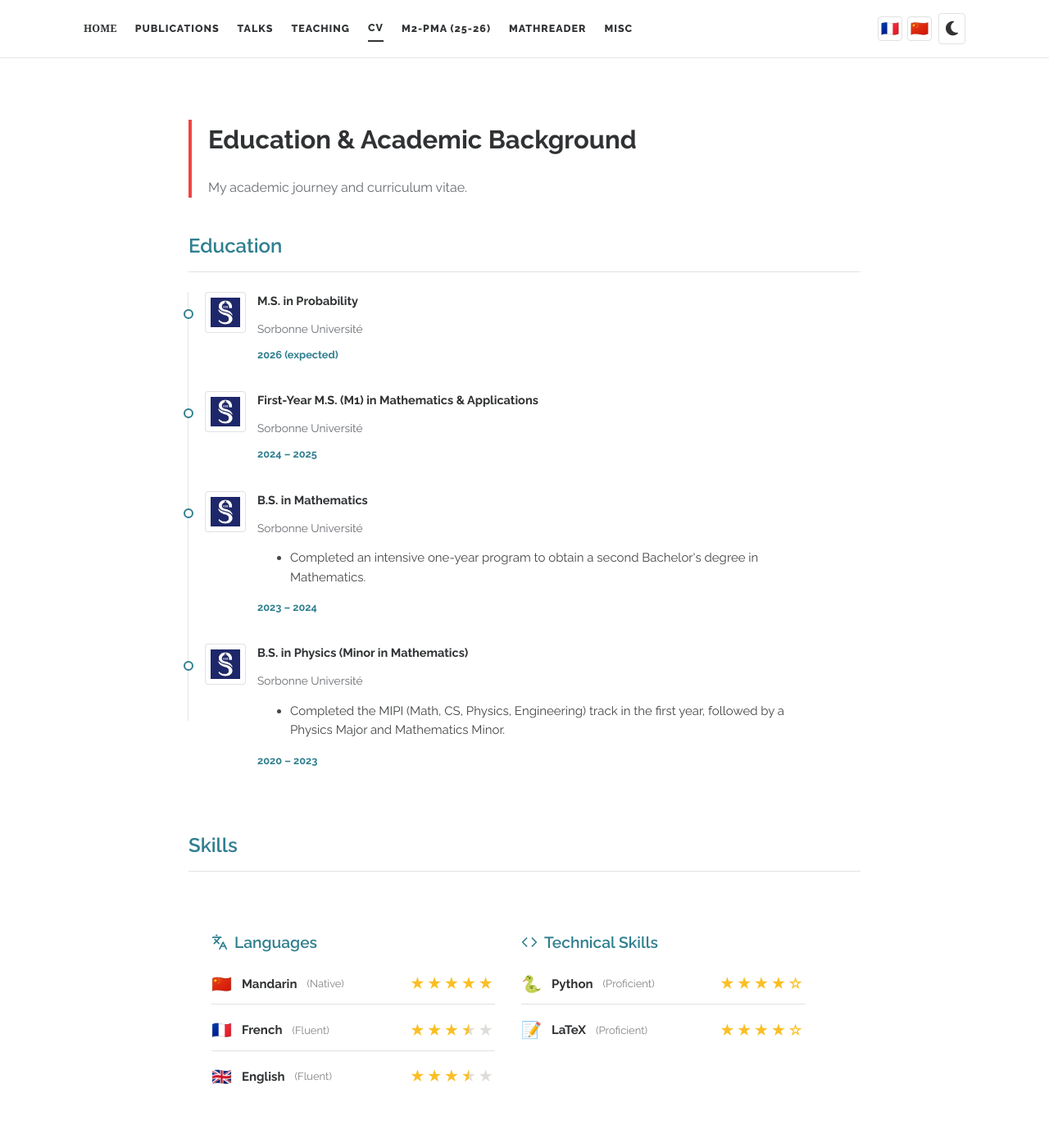
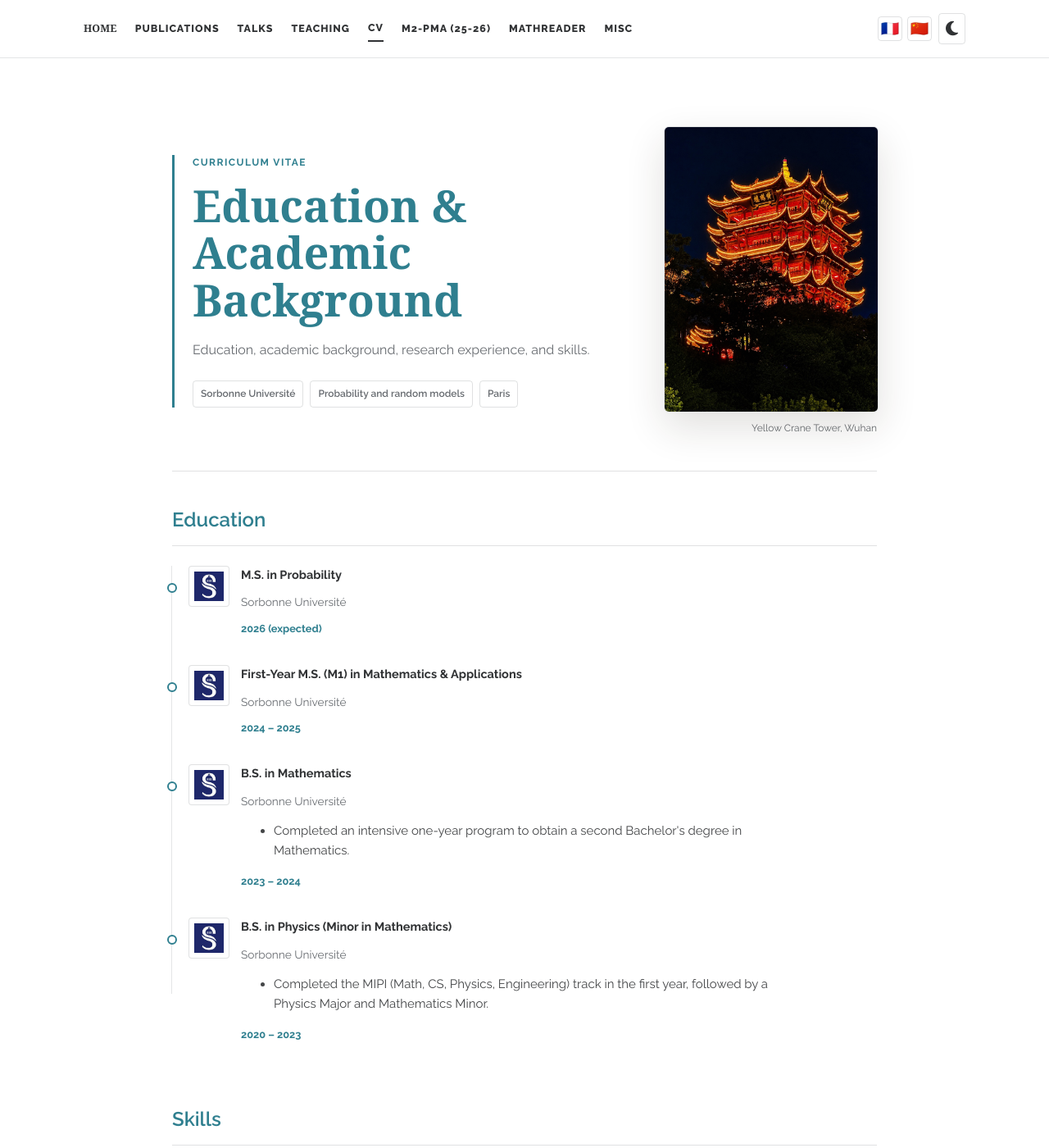
Before and after one commit to Lucien-XIAO/Lucien-XIAO.github.io, a Jekyll site: the page built from cv.md, in a window 1280 px wide and 1400 px high. Shown: the whole window at 82% size. Built offline with Jekyll 4.4.1, drawn with Linux system fonts in a browser that asks for light colours; nearby versions of some CDN libraries; a style sheet for code colours, icons or effects is not loaded.

Commit message:
Add CV page portrait header

```diff
--- a/_includes/head.html
+++ b/_includes/head.html
@@ -16,8 +16,8 @@
 <link rel="stylesheet" href="/assets/css/font_sans_serif.css">
 <link rel="stylesheet" href="/assets/css/style-no-dark-mode_old.css">
 <link rel="stylesheet" href="/assets/css/publications-no-dark-mode_old.css">
-<link rel="stylesheet" href="/assets/css/theme-claude.css?v=12">
-<script src="/assets/js/site-i18n.js?v=11" defer></script>
+<link rel="stylesheet" href="/assets/css/theme-claude.css?v=13">
+<script src="/assets/js/site-i18n.js?v=12" defer></script>
 <script>
   (function() {
     var theme = localStorage.getItem('theme');
--- a/assets/css/theme-claude.css
+++ b/assets/css/theme-claude.css
@@ -3188,3 +3188,136 @@ body.theme-claude.has-paris-strip .content {
     height: 118px;
   }
 }
+
+/* --- CV page portrait header --- */
+body.theme-claude .cv-page {
+  margin: 34px auto 40px;
+  max-width: 900px;
+}
+
+body.theme-claude .cv-hero {
+  align-items: center;
+  border-bottom: 1px solid var(--claude-border);
+  display: grid;
+  gap: 38px;
+  grid-template-columns: minmax(0, 1fr) minmax(220px, 260px);
+  margin-bottom: 38px;
+  padding: 14px 0 42px;
+}
+
+body.theme-claude .cv-hero-copy {
+  border-left: 3px solid var(--claude-accent);
+  padding-left: 22px;
+}
+
+body.theme-claude .cv-kicker {
+  color: var(--claude-accent);
+  font-size: 12px;
+  font-weight: 700;
+  letter-spacing: 0.12em;
+  margin: 0 0 14px;
+  text-transform: uppercase;
+}
+
+body.theme-claude .cv-hero h1 {
+  color: var(--claude-primary);
+  font-family: "Noto Serif SC", "Georgia", serif;
+  font-size: clamp(38px, 5vw, 54px);
+  font-weight: 700;
+  line-height: 1.07;
+  margin: 0 0 18px;
+}
+
+body.theme-claude .cv-lede {
+  color: var(--claude-secondary);
+  font-size: 16px;
+  line-height: 1.7;
+  margin: 0;
+  max-width: 540px;
+}
+
+body.theme-claude .cv-hero-meta {
+  display: flex;
+  flex-wrap: wrap;
+  gap: 8px;
+  margin-top: 24px;
+}
+
+body.theme-claude .cv-hero-meta span {
+  border: 1px solid var(--claude-border);
+  border-radius: 4px;
+  color: var(--claude-secondary);
+  font-size: 12px;
+  font-weight: 600;
+  padding: 6px 9px;
+}
+
+body.theme-claude .cv-hero-photo {
+  justify-self: end;
+  margin: 0;
+  max-width: 260px;
+  width: 100%;
+}
+
+body.theme-claude .cv-hero-photo img {
+  aspect-ratio: 3 / 4;
+  border: 1px solid var(--claude-border);
+  border-radius: 6px;
+  box-shadow: 0 18px 48px rgba(45, 32, 24, 0.14);
+  display: block;
+  filter: saturate(0.96) contrast(0.99) brightness(0.98);
+  object-fit: cover;
+  object-position: center 42%;
+  width: 100%;
+}
+
+body.theme-claude .cv-hero-photo figcaption {
+  color: var(--claude-secondary);
+  font-size: 12px;
+  margin-top: 10px;
+  text-align: right;
+}
+
+body.theme-claude .cv-section-title {
+  border-bottom: 1px solid var(--claude-border);
+  color: var(--claude-primary);
+  font-size: 1.5rem;
+  font-weight: 600;
+  margin: 40px 0 24px;
+  padding-bottom: 12px;
+}
+
+@media (max-width: 720px) {
+  body.theme-claude .cv-page {
+    margin-top: 18px;
+  }
+
+  body.theme-claude .cv-hero {
+    gap: 28px;
+    grid-template-columns: 1fr;
+    padding-bottom: 34px;
+  }
+
+  body.theme-claude .cv-hero-copy {
+    padding-left: 18px;
+  }
+
+  body.theme-claude .cv-hero-photo {
+    justify-self: start;
+    max-width: 260px;
+  }
+
+  body.theme-claude .cv-hero-photo figcaption {
+    text-align: left;
+  }
+}
+
+@media (max-width: 420px) {
+  body.theme-claude .cv-hero h1 {
+    font-size: 34px;
+  }
+
+  body.theme-claude .cv-hero-photo {
+    max-width: 220px;
+  }
+}
--- a/assets/js/site-i18n.js
+++ b/assets/js/site-i18n.js
@@ -88,6 +88,11 @@
       fr: "Accueil",
       zh: "首页",
     },
+    "cv.academic_profile": {
+      en: "Academic profile",
+      fr: "Profil académique",
+      zh: "学术概况",
+    },
   };
 
   const TEXT_TRANSLATIONS = {
@@ -465,6 +470,26 @@
       en: "My academic journey and curriculum vitae.",
       fr: "Mon parcours académique et mon curriculum vitae.",
       zh: "我的学术经历与个人简历。",
+    },
+    "Education, academic background, research experience, and skills.": {
+      en: "Education, academic background, research experience, and skills.",
+      fr: "Formation, parcours académique, expérience de recherche et compétences.",
+      zh: "教育背景、学术经历、研究经验与技能。",
+    },
+    "Probability and random models": {
+      en: "Probability and random models",
+      fr: "Probabilités et modèles aléatoires",
+      zh: "概率与随机模型",
+    },
+    "Paris": {
+      en: "Paris",
+      fr: "Paris",
+      zh: "巴黎",
+    },
+    "Yellow Crane Tower, Wuhan": {
+      en: "Yellow Crane Tower, Wuhan",
+      fr: "Pavillon de la Grue jaune, Wuhan",
+      zh: "武汉黄鹤楼",
     },
     "M.S. in Probability": {
       en: "M.S. in Probability",
--- a/cv.md
+++ b/cv.md
@@ -7,13 +7,25 @@ redirect_from:
 title: Curriculum Vitae
 ---
 
-<div style="max-width: 900px; margin: 40px auto; padding: 0 20px;">
-  <div class="pma-hero" style="border-left: 4px solid #ef4444; padding-left: 20px; margin-bottom: 40px;">
-    <h1>Education & Academic Background</h1>
-    <p style="color: var(--claude-secondary); font-size: 16px;">My academic journey and curriculum vitae.</p>
-  </div>
+<div class="cv-page">
+  <section class="cv-hero">
+    <div class="cv-hero-copy">
+      <p class="cv-kicker">Curriculum Vitae</p>
+      <h1>Education & Academic Background</h1>
+      <p class="cv-lede">Education, academic background, research experience, and skills.</p>
+      <div class="cv-hero-meta" aria-label="Academic profile" data-i18n-aria-label="cv.academic_profile">
+        <span>Sorbonne Université</span>
+        <span>Probability and random models</span>
+        <span>Paris</span>
+      </div>
+    </div>
+    <figure class="cv-hero-photo">
+      <img src="{{ site.baseurl }}/assets/img/cv-wuhan-tower.jpg?v=1" alt="Yellow Crane Tower at night in Wuhan" decoding="async" />
+      <figcaption>Yellow Crane Tower, Wuhan</figcaption>
+    </figure>
+  </section>
 
-  <h2 style="color: var(--claude-primary); font-size: 1.5rem; margin-top: 40px; margin-bottom: 24px; padding-bottom: 12px; border-bottom: 1px solid var(--claude-border); font-weight: 600;">Education</h2>
+  <h2 class="cv-section-title">Education</h2>
 
   <div class="section-body">
 
@@ -77,7 +89,7 @@ title: Curriculum Vitae
 
   </div>
 
-  <h2 style="color: var(--claude-primary); font-size: 1.5rem; margin-top: 40px; margin-bottom: 24px; padding-bottom: 12px; border-bottom: 1px solid var(--claude-border); font-weight: 600;">Skills</h2>
+  <h2 class="cv-section-title">Skills</h2>
 
   <div class="section-body">
     <div class="card" style="padding: 28px; display: grid; grid-template-columns: repeat(auto-fit, minmax(280px, 1fr)); gap: 32px;">
```
Also changed, not shown: assets/img/cv-wuhan-tower.jpg (added).
